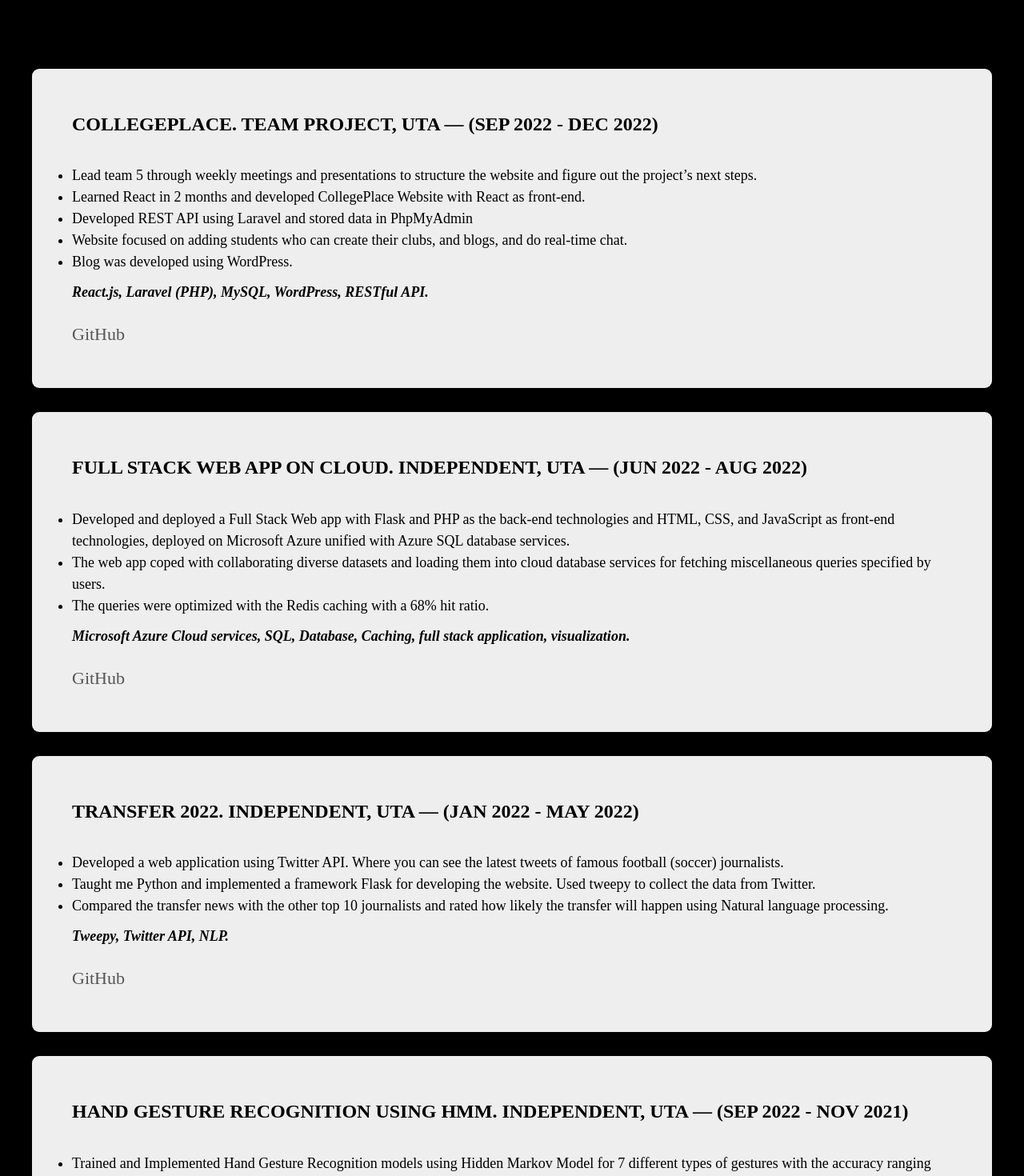
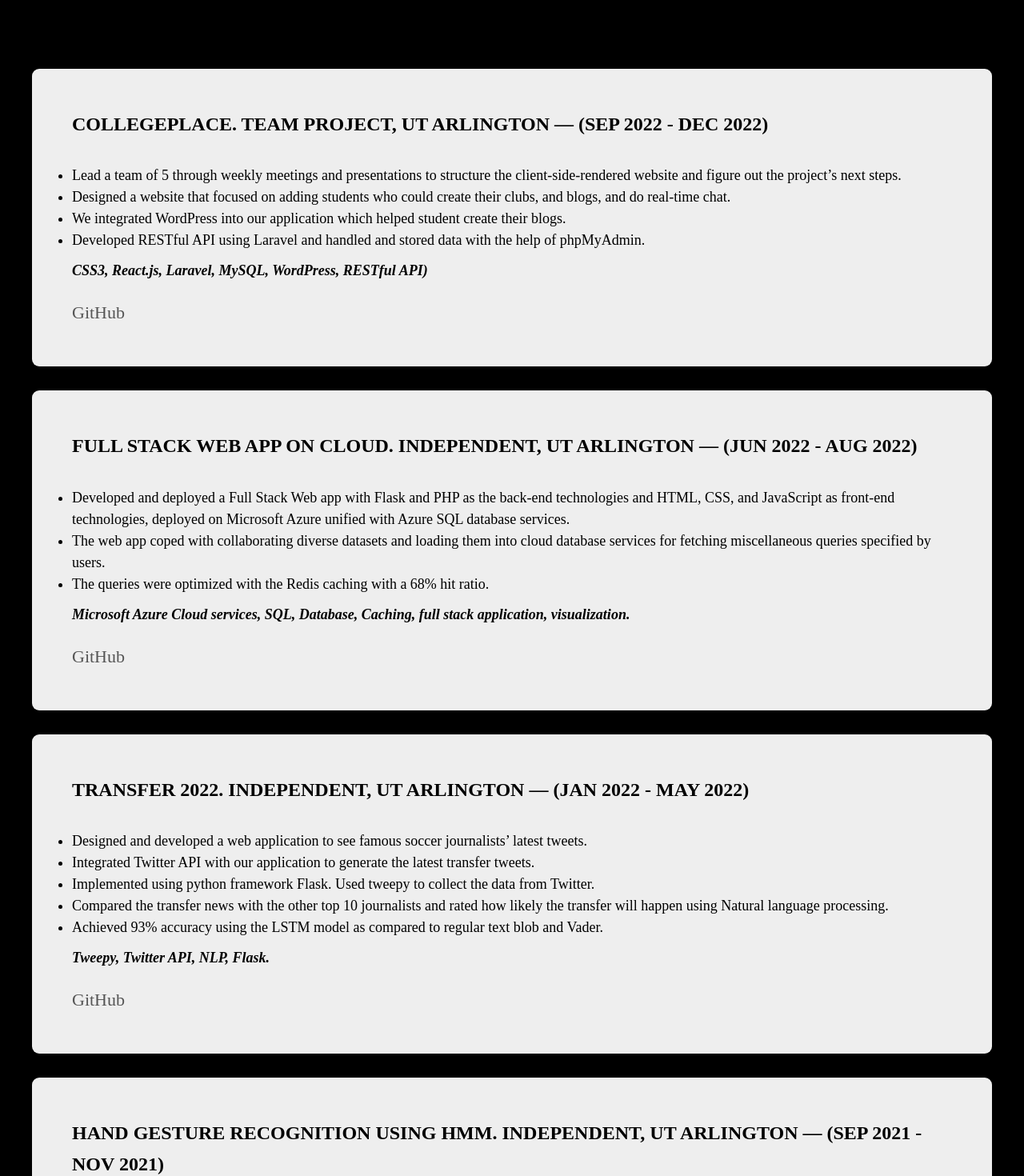
Before and after one commit to trana5197/portfolio, a React (Create React App) app: page /portfolio/projects in a window 1280 px wide. Shown: the part 120-1590 px from the top of the page at 80% size. Built offline with nearby package versions, Linux system fonts and the light colour scheme.

Commit message:
Latest Resume

```diff
--- a/src/components/experience/Experience.js
+++ b/src/components/experience/Experience.js
@@ -5,13 +5,14 @@
     id: "ed1",
     name: "Kings United, Aditi Tracking",
     description: [
-      " Worked closely with the client to generate a wireframe and initial prototype.",
-      "Designed UI/UX (responsive website) using HTML5, JavaScript and CSS3 Media queries for the front-end site.",
-      "Developed a Web Application utilizing Node.js API to develop backend architecture.",
-      "Designed a Dashboard using Laravel so that admin can easily create, read, remove, or update users from the database.",
-      "Implemented API authentication using the JWT package for providing a safe route for logged-in users.",
+      "Built a Dashboard so that admins could apply basic CRUD operations on the database.",
+      "Worked closely with the client to generate a wireframe and initial prototype to refine user interface behaviors.",
+      "Designed a responsive website using media queries for the front-end site.",
+      "Developed RESTful APIs that served data to the front end based on dynamically chosen user inputs that handled over 1000 concurrent users.",
+      "Implemented authentication using the JWT package for providing a safe route for logged-in users.",
+      "A connection between MongoDB and Node.js (express) was created with the help of the mongoose library.",
     ],
-    keyword: "HTML5, CSS3, JavaScript, Node.js (Express)",
+    keyword: "HTML5, SASS, JavaScript, Node.js, MongoDB",
   },
 ];
 
--- a/src/components/home/Home.js
+++ b/src/components/home/Home.js
@@ -34,13 +34,9 @@
             Software Engineer / Full-Stack Developer
           </h3>
           <p className="margin-bottom-md">
-            Software developer with one year of experience in Web development, I
-            am enthusiastic about using my proven skills to excel as a software
-            engineer. I have a strong ability and willingness to learn new
-            technologies and am always looking for opportunities to expand my
-            knowledge and skill set. I am confident that my experience and
-            passion for software development make me a strong candidate for any
-            software engineering role.
+            Enthusiastic Software Engineer with professional experience in
+            Software Development and a strong ability and willingness to learn
+            new technologies to deliver better solutions.
           </p>
           <div className={classes.linkBox}>
             <a
--- a/src/components/projects/Projects.js
+++ b/src/components/projects/Projects.js
@@ -5,21 +5,20 @@
 const projects = [
   {
     id: "p1",
-    name: "CollegePlace. Team Project, UTA",
+    name: "CollegePlace. Team Project, UT Arlington",
     date: "Sep 2022 - Dec 2022",
     description: [
-      `Lead team 5 through weekly meetings and presentations to structure the website and figure out the project’s next steps.`,
-      `Learned React in 2 months and developed CollegePlace Website with React as front-end.`,
-      `Developed REST API using Laravel and stored data in PhpMyAdmin`,
-      `Website focused on adding students who can create their clubs, and blogs, and do real-time chat.`,
-      `Blog was developed using WordPress.`,
+      `Lead a team of 5 through weekly meetings and presentations to structure the client-side-rendered website and figure out the project’s next steps.`,
+      `Designed a website that focused on adding students who could create their clubs, and blogs, and do real-time chat.`,
+      `We integrated WordPress into our application which helped student create their blogs.`,
+      `Developed RESTful API using Laravel and handled and stored data with the help of phpMyAdmin.`,
     ],
-    keywords: "React.js, Laravel (PHP), MySQL, WordPress, RESTful API.",
+    keywords: "CSS3, React.js, Laravel, MySQL, WordPress, RESTful API)",
     github: "https://github.com/trana5197/marketplace-laravelAPI",
   },
   {
     id: "p2",
-    name: "Full Stack Web App on Cloud. Independent, UTA",
+    name: "Full Stack Web App on Cloud. Independent, UT Arlington",
     date: "Jun 2022 - Aug 2022",
     description: [
       "Developed and deployed a Full Stack Web app with Flask and PHP as the back-end technologies and HTML, CSS, and JavaScript as front-end technologies, deployed on Microsoft Azure unified with Azure SQL database services.",
@@ -32,24 +31,36 @@
   },
   {
     id: "p3",
-    name: "Transfer 2022. Independent, UTA",
+    name: "Transfer 2022. Independent, UT Arlington",
     date: "Jan 2022 - May 2022",
     description: [
-      "Developed a web application using Twitter API. Where you can see the latest tweets of famous football (soccer) journalists.",
-      "Taught me Python and implemented a framework Flask for developing the website. Used tweepy to collect the data from Twitter.",
+      "Designed and developed a web application to see famous soccer journalists’ latest tweets.",
+      "Integrated Twitter API with our application to generate the latest transfer tweets.",
+      "Implemented using python framework Flask. Used tweepy to collect the data from Twitter.",
       "Compared the transfer news with the other top 10 journalists and rated how likely the transfer will happen using Natural language processing.",
+      "Achieved 93% accuracy using the LSTM model as compared to regular text blob and Vader.",
     ],
-    keywords: "Tweepy, Twitter API, NLP.",
+    keywords: "Tweepy, Twitter API, NLP, Flask.",
     github: "https://github.com/trana5197/transfer-twitterAPI",
   },
   {
     id: "p4",
-    name: "Hand Gesture Recognition using HMM. Independent, UTA",
-    date: "Sep 2022 - Nov 2021",
+    name: "Hand Gesture Recognition using HMM. Independent, UT Arlington",
+    date: "Sep 2021 - Nov 2021",
     description: [
       "Trained and Implemented Hand Gesture Recognition models using Hidden Markov Model for 7 different types of gestures with the accuracy ranging from 81% to 92% for different gestures.",
     ],
     keywords: "Hidden Markov Model, Machine learning, gesture recognition.",
+    github: "https://github.com/trana5197/CSE6363",
+  },
+  {
+    id: "p5",
+    name: "SocketProg. Independent, UT Arlington",
+    date: "Sep 2021 - Nov 2021",
+    description: [
+      "Implemented a file system using socket programming and multithreading. Where users can connect to file spaces of a different user and can perform CRUD operations.",
+    ],
+    keywords: "Python, Multi-threading.",
     github: "https://github.com/trana5197/CSE6363",
   },
 ];
```
